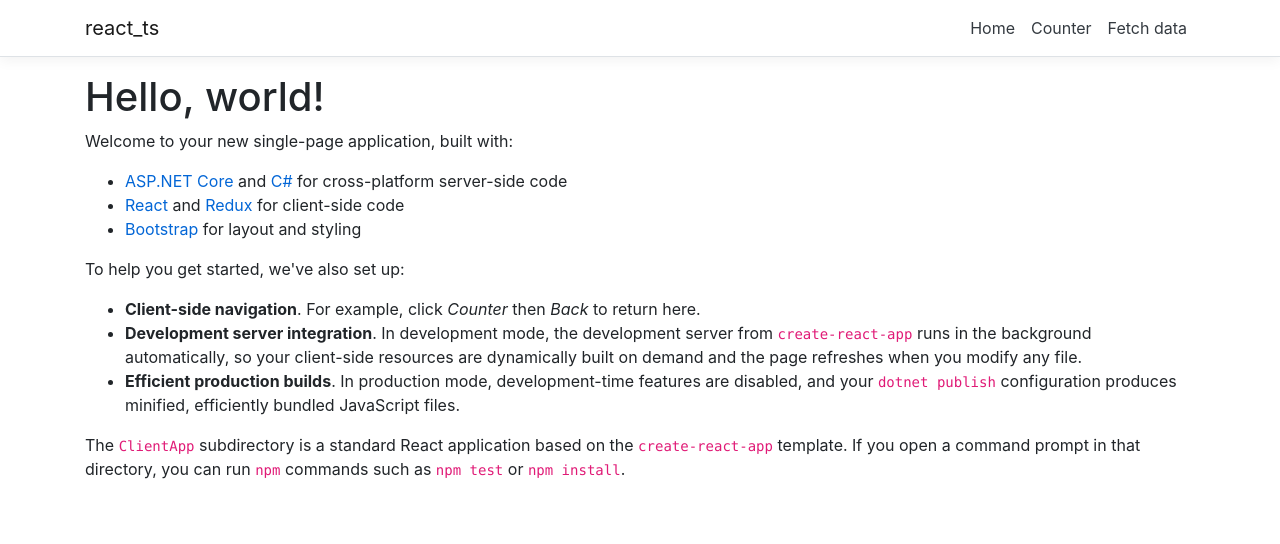
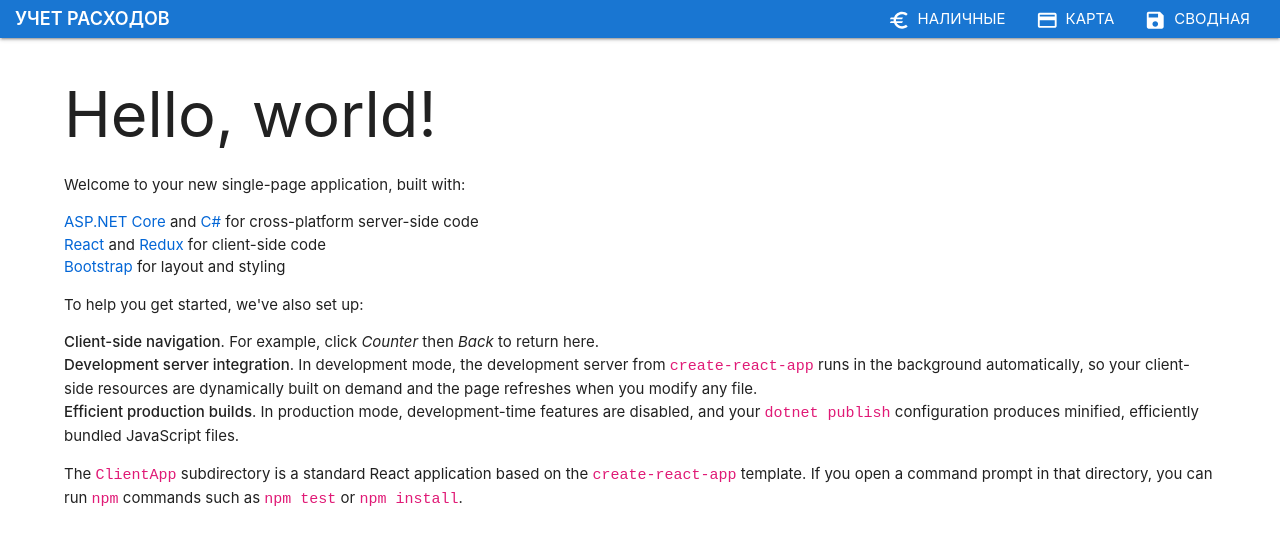
Before and after one commit to slimbde/Prostoi, a React (Create React App) app in the folder ClientApp/: page / in a window 1280 px wide. Shown: the top 544 px of the page. Built offline with nearby package versions, Linux system fonts and the light colour scheme.

Commit message:
materialize_NavBar

```diff
--- /dev/null
+++ b/ClientApp/src/components/Layout/NavMenu.css
@@ -0,0 +1,19 @@
+.brand-logo {
+    text-transform: uppercase;
+    font-size: large !important;
+    font-weight: 600;
+}
+
+.nav-wrapper {
+    padding: 0 1rem;
+}
+
+nav, .sidenav-trigger {
+    line-height: 2.5rem !important;
+    height: 2.5rem !important;
+}
+
+.menu-icon {
+    vertical-align: text-top;
+    margin-right: 0.5rem;
+}
--- /dev/null
+++ b/ClientApp/src/components/Layout/NavMenu.tsx
@@ -0,0 +1,56 @@
+import * as React from 'react';
+import { Link, withRouter } from 'react-router-dom';
+import './NavMenu.css';
+import MenuIcon from "@material-ui/icons/Menu"
+import CashIcon from '@material-ui/icons/Euro'
+import CardIcon from '@material-ui/icons/CreditCard'
+import OverallIcon from '@material-ui/icons/Save'
+import M from 'materialize-css/dist/js/materialize.js'
+
+class NavMenu extends React.PureComponent<{ location: any }, {}> {
+  private sideNav: any
+
+  componentDidMount() {
+    this.sideNav = M.Sidenav.init(document.getElementById("mobile-demo"))
+    document.querySelectorAll(".nav-wrapper ul li").forEach(li => li.classList.add("waves-effect"))
+  }
+  componentWillUnmount() {
+    this.sideNav.destroy()
+  }
+
+
+  public render() {
+    const previousActive = document.querySelectorAll("ul > li.active")!
+    previousActive.forEach(p => p.classList.remove("active"))
+
+    const path = this.props.location.pathname.slice(1) || "brand-logo"
+    const li = document.getElementById(path)!
+    const liS = document.getElementById(path + "S")!
+    li && li.classList.add("active")
+    liS && liS.classList.add("active")
+
+    return (
+      <header>
+        <nav>
+          <div className="nav-wrapper blue darken-2">
+            <Link className="brand-logo" to="/">Учет расходов</Link>
+            <Link to="#" data-target="mobile-demo" className="sidenav-trigger"><MenuIcon className="menu-icon" /></Link>
+            <ul className="right hide-on-med-and-down">
+              <li id="cash"><Link to="/cash"><CashIcon className="menu-icon" />НАЛИЧНЫЕ</Link></li>
+              <li id="credit"><Link to="/credit"><CardIcon className="menu-icon" />КАРТА</Link></li>
+              <li id="overall"><Link to="/overall"><OverallIcon className="menu-icon" />СВОДНАЯ</Link></li>
+            </ul>
+          </div>
+        </nav>
+
+        <ul className="sidenav blue lighten-5" id="mobile-demo">
+          <li id="cashS"><Link to="/cash"><CashIcon className="menu-icon" />НАЛИЧНЫЕ</Link></li>
+          <li id="creditS"><Link to="/credit"><CardIcon className="menu-icon" />КАРТА</Link></li>
+          <li id="overallS"><Link to="/overall"><OverallIcon className="menu-icon" />СВОДНАЯ</Link></li>
+        </ul>
+      </header>
+    );
+  }
+}
+
+export default withRouter(NavMenu as any);
--- /dev/null
+++ b/ClientApp/src/components/Layout/index.css
@@ -0,0 +1,3 @@
+.container {
+  width: 90% !important;
+}
--- a/ClientApp/src/components/Layout.tsx
+++ b/ClientApp/src/components/Layout/index.tsx
@@ -1,12 +1,12 @@
 import * as React from 'react';
-import { Container } from 'reactstrap';
 import NavMenu from './NavMenu';
+import './index.css'
 
 export default (props: { children?: React.ReactNode }) => (
     <React.Fragment>
-        <NavMenu/>
-        <Container>
+        <NavMenu />
+        <div className="container">
             {props.children}
-        </Container>
+        </div>
     </React.Fragment>
 );
--- a/ClientApp/src/components/NavMenu.css
+++ /dev/null
@@ -1,13 +0,0 @@
-a.navbar-brand {
-    white-space: normal;
-    text-align: center;
-    word-break: break-all;
-}
-
-html { font-size: 14px; }
-
-@media (min-width: 768px) {
-    html { font-size: 16px; }
-}
-
-.box-shadow { box-shadow: 0 .25rem .75rem rgba(0, 0, 0, .05); }
--- a/ClientApp/src/components/NavMenu.tsx
+++ /dev/null
@@ -1,46 +0,0 @@
-import * as React from 'react';
-import { Collapse, Container, Navbar, NavbarBrand, NavbarToggler, NavItem, NavLink } from 'reactstrap';
-import { Link, withRouter } from 'react-router-dom';
-import './NavMenu.css';
-
-class NavMenu extends React.PureComponent<{}, { isOpen: boolean }> {
-  public state = {
-    isOpen: false
-  };
-
-  public render() {
-    console.log(this.props);
-
-    return (
-      <header>
-        <Navbar className="navbar-expand-sm navbar-toggleable-sm border-bottom box-shadow mb-3" light>
-          <Container>
-            <NavbarBrand tag={Link} to="/">react_ts</NavbarBrand>
-            <NavbarToggler onClick={this.toggle} className="mr-2" />
-            <Collapse className="d-sm-inline-flex flex-sm-row-reverse" isOpen={this.state.isOpen} navbar>
-              <ul className="navbar-nav flex-grow">
-                <NavItem>
-                  <NavLink tag={Link} className="text-dark" to="/">Home</NavLink>
-                </NavItem>
-                <NavItem>
-                  <NavLink tag={Link} className="text-dark" to="/counter">Counter</NavLink>
-                </NavItem>
-                <NavItem>
-                  <NavLink tag={Link} className="text-dark" to="/fetch-data">Fetch data</NavLink>
-                </NavItem>
-              </ul>
-            </Collapse>
-          </Container>
-        </Navbar>
-      </header>
-    );
-  }
-
-  private toggle = () => {
-    this.setState({
-      isOpen: !this.state.isOpen
-    });
-  }
-}
-
-export default withRouter(NavMenu as any);
--- a/ClientApp/src/custom.css
+++ b/ClientApp/src/custom.css
@@ -1,4 +1,6 @@
+@import "~materialize-css/dist/css/materialize.min.css";
 /* Provide sufficient contrast against white background */
+
 a {
   color: #0366d6;
 }
--- a/ClientApp/src/store/configureStore.ts
+++ b/ClientApp/src/store/configureStore.ts
@@ -21,7 +21,7 @@
         : window as any;
 
     if (windowIfDefined && windowIfDefined.__REDUX_DEVTOOLS_EXTENSION__) {
-        enhancers.push(windowIfDefined.__REDUX_DEVTOOLS_EXTENSION__());
+        enhancers.push(windowIfDefined.__REDUX_DEVTOOLS_EXTENSION__() as never)
     }
 
     return createStore(
--- a/ClientApp/tsconfig.json
+++ b/ClientApp/tsconfig.json
@@ -11,6 +11,7 @@
     "resolveJsonModule": true,
     "isolatedModules": true,
     "noEmit": true,
+    "noImplicitAny": false,
     "jsx": "preserve",
     "lib": [
       "es2015",
```
Also changed, not shown: ClientApp/package.json (+5 -2 lines), ClientApp/src/index.tsx (+6 -1 lines), ClientApp/src/components/Counter.tsx (indentation only), 2 other files (tests, documents, lock files or other folders).
